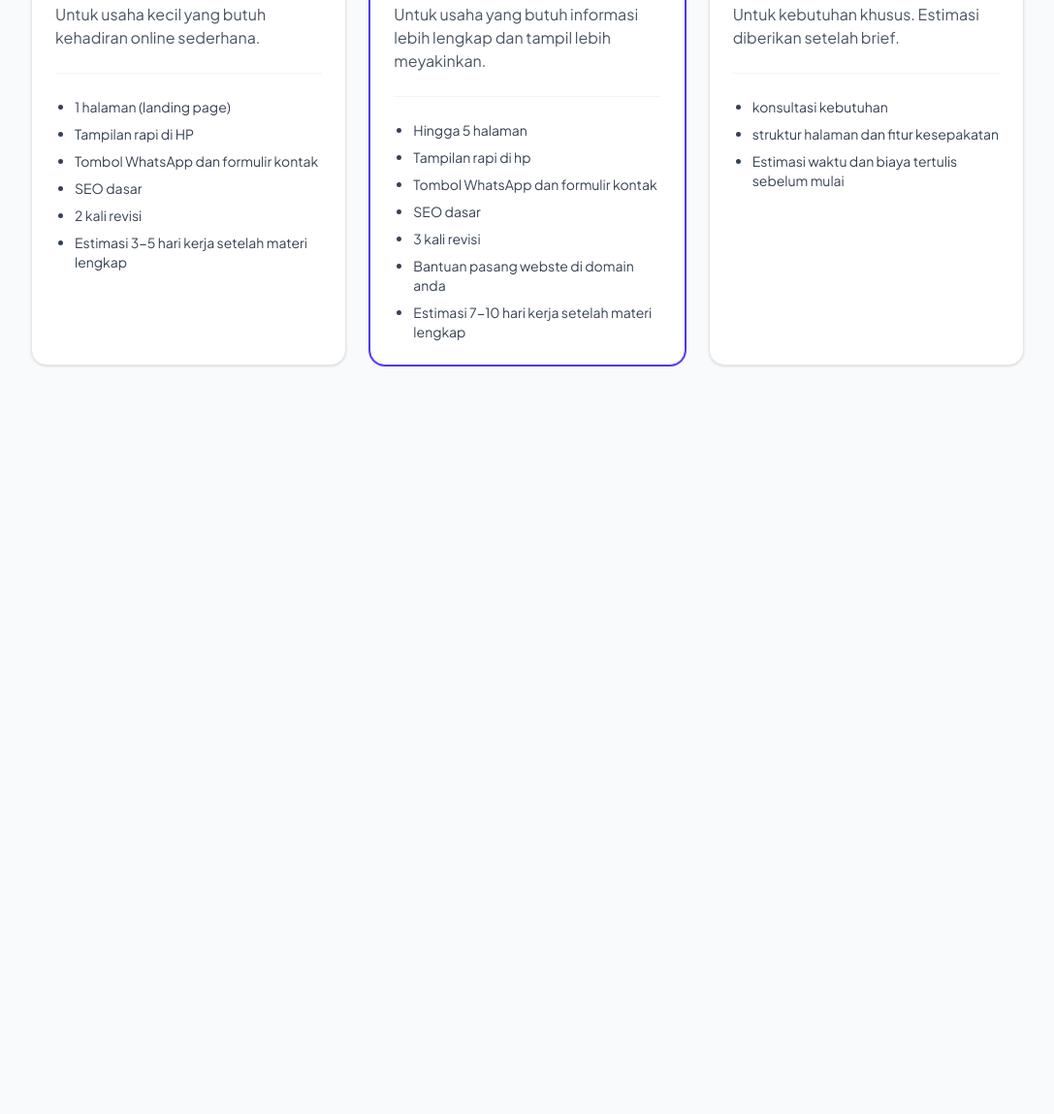
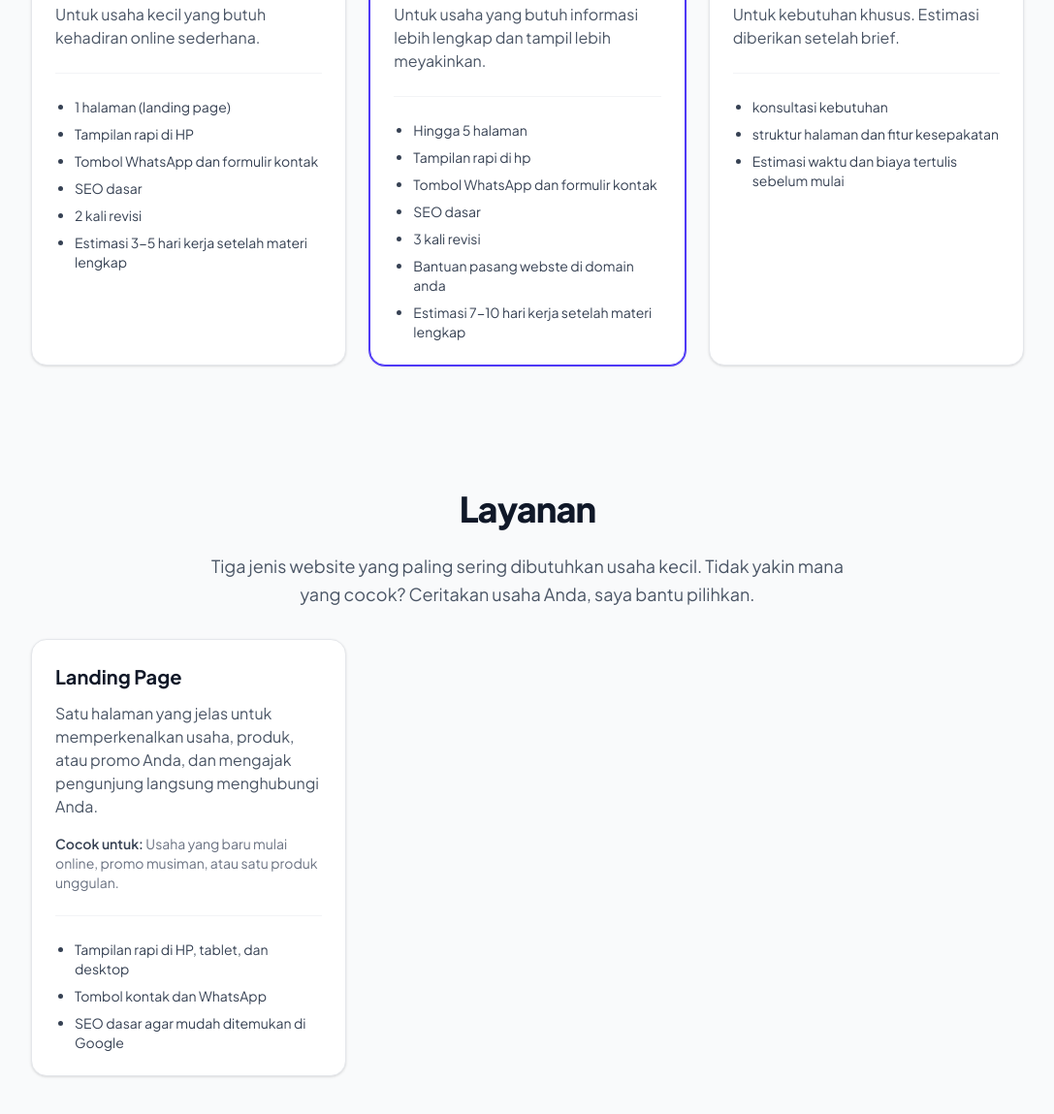
Before and after one commit to arkann-1/freelance-site, a website: page index.html in a window 1280 px wide. Shown: the part 1153-2302 px from the top of the page at 97% size, without its empty margins (96-1183 px from the left). Before the commit the page ends 1594 px from the top, so only its background shows below. Drawn offline with Linux system fonts and the light colour scheme.

Commit message:
tambah kerangka layanan

```diff
--- a/index.html
+++ b/index.html
@@ -177,6 +177,46 @@
           </div>
         </div>
       </section>
+
+      <section id="layanan" class="scroll-mt-24 px-4 py-16">
+        <div class="mx-auto max-w-5xl">
+          <h2
+            class="text-center text-4xl font-extrabold tracking-tight text-gray-900"
+          >
+            Layanan
+          </h2>
+          <p
+            class="mx-auto mt-6 max-w-2xl text-center text-base leading-relaxed text-gray-600 md:text-lg"
+          >
+            Tiga jenis website yang paling sering dibutuhkan usaha kecil. Tidak
+            yakin mana yang cocok? Ceritakan usaha Anda, saya bantu pilihkan.
+          </p>
+
+          <div id="services-list" class="mt-8 grid gap-6 lg:grid-cols-3">
+            <article
+              class="flex flex-col rounded-2xl border border-gray-200 bg-white p-6 shadow-sm"
+            >
+              <h3 class="text-xl font-bold text-gray-900">Landing Page</h3>
+              <p class="mt-3 text-gray-600">
+                Satu halaman yang jelas untuk memperkenalkan usaha, produk, atau
+                promo Anda, dan mengajak pengunjung langsung menghubungi Anda.
+              </p>
+              <p class="mt-4 text-sm text-gray-500">
+                <span class="font-semibold text-gray-700">Cocok untuk:</span>
+                Usaha yang baru mulai online, promo musiman, atau satu produk
+                unggulan.
+              </p>
+              <ul
+                class="mt-6 list-disc space-y-2 border-t border-gray-100 pt-6 pl-5 text-sm text-gray-700"
+              >
+                <li>Tampilan rapi di HP, tablet, dan desktop</li>
+                <li>Tombol kontak dan WhatsApp</li>
+                <li>SEO dasar agar mudah ditemukan di Google</li>
+              </ul>
+            </article>
+          </div>
+        </div>
+      </section>
     </main>
     <script src="js/app.js" defer></script>
   </body>
```
